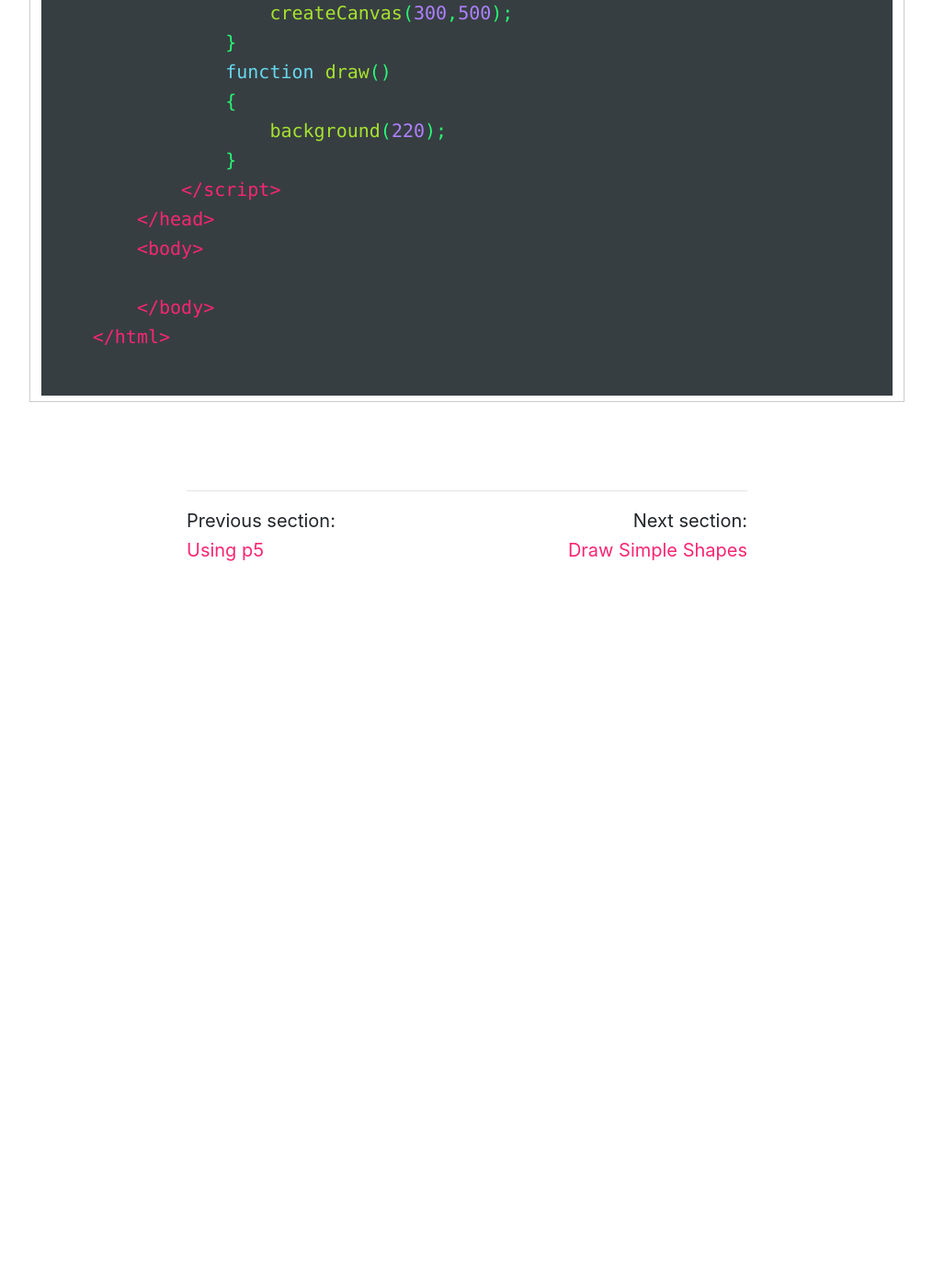
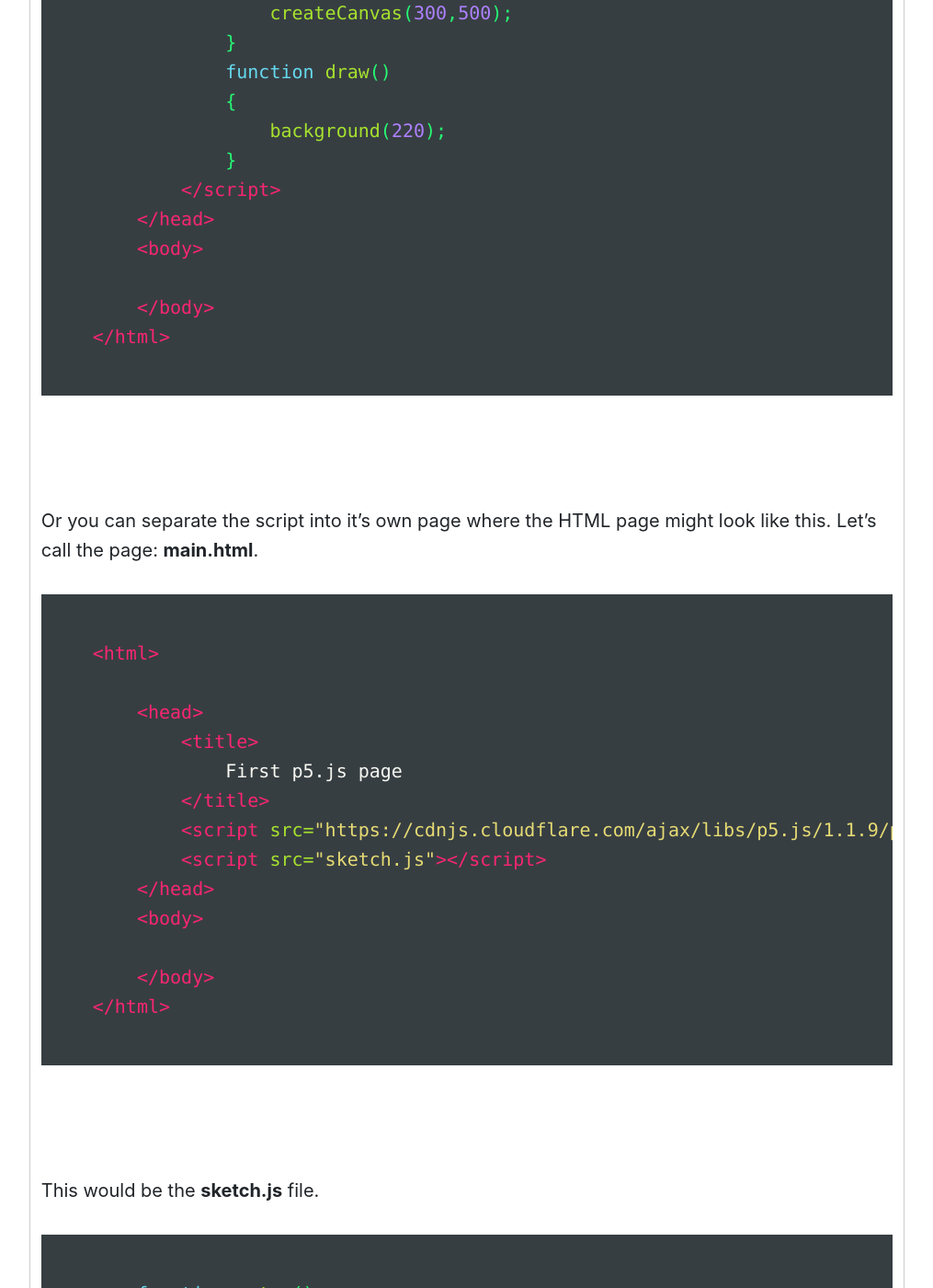
Before and after one commit to Montana-Media-Arts/120_CreativeCoding1-Fall2020, a Jekyll site: the page built from modules/week-9/_posts/2017-01-07-setup-draw.md, in a window 1280 px wide and 1400 px high, scrolled down 3637 px. Shown: the whole window at 92% size, without its empty margins (132-1147 px from the left). Built offline with Jekyll 4.4.1, drawn with Linux system fonts in a browser that asks for light colours; nearby versions of some CDN libraries; a script that is not in the unit is left out; before the commit the page ends 4267 px from its top, so only the background shows below that; some of the changed text lies outside the part shown.

Commit message:
updated text

````diff
--- a/modules/week-9/_posts/2017-01-07-setup-draw.md
+++ b/modules/week-9/_posts/2017-01-07-setup-draw.md
@@ -79,7 +79,7 @@ What did you see?
 </div>
 </div>
 
-<div id="Setup" class="tabcontent" style="display:block">
+<div id="FinalPage" class="tabcontent" style="display:block">
 
 <div class="tabhtml" markdown="1">
 
@@ -110,5 +110,43 @@ So, what might our final HTML page look like?
 </html>
 ```
 
+Or you can separate the script into it's own page where the HTML page might look like this. Let's call the page: **main.html**.
+
+```html
+<html>
+
+    <head>
+        <title>
+            First p5.js page
+        </title>
+        <script src="https://cdnjs.cloudflare.com/ajax/libs/p5.js/1.1.9/p5.min.js"></script>
+        <script src="sketch.js"></script>
+    </head>
+    <body>
+
+    </body>
+</html>
+```
+
+This would be the **sketch.js** file.
+
+```js
+    function setup()
+    {
+        createCanvas(300,500);
+    }
+    function draw()
+    {
+        background(220);
+    }
+
+```
+
+Just remember the directory structure might look like this:
+
+120Assignment - folder
+    - main.html
+    - sketch.js
+
 </div>
 </div>
````
Also changed, not shown: modules/week-9/_posts/2017-01-12-homework.md (+1 -1 lines).
